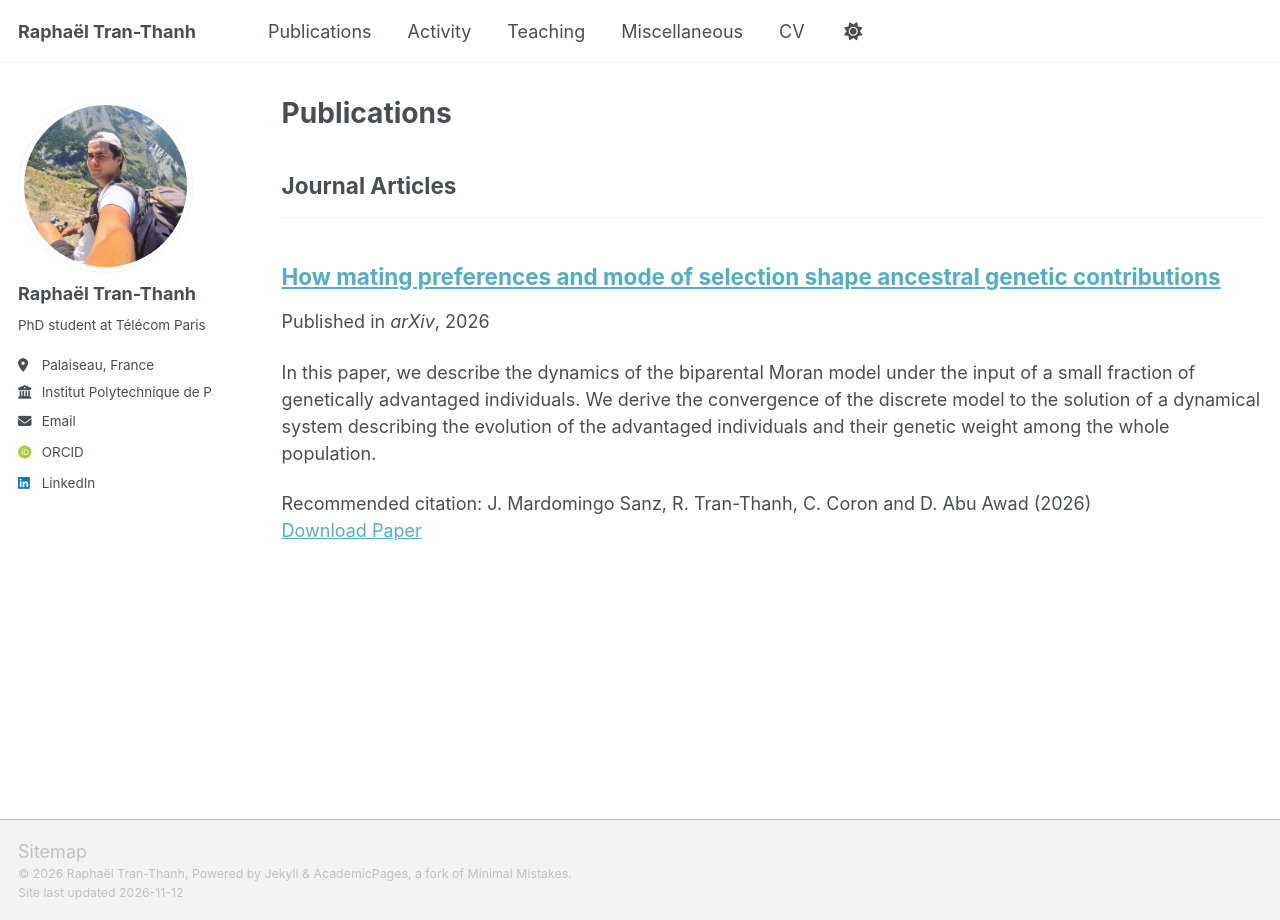
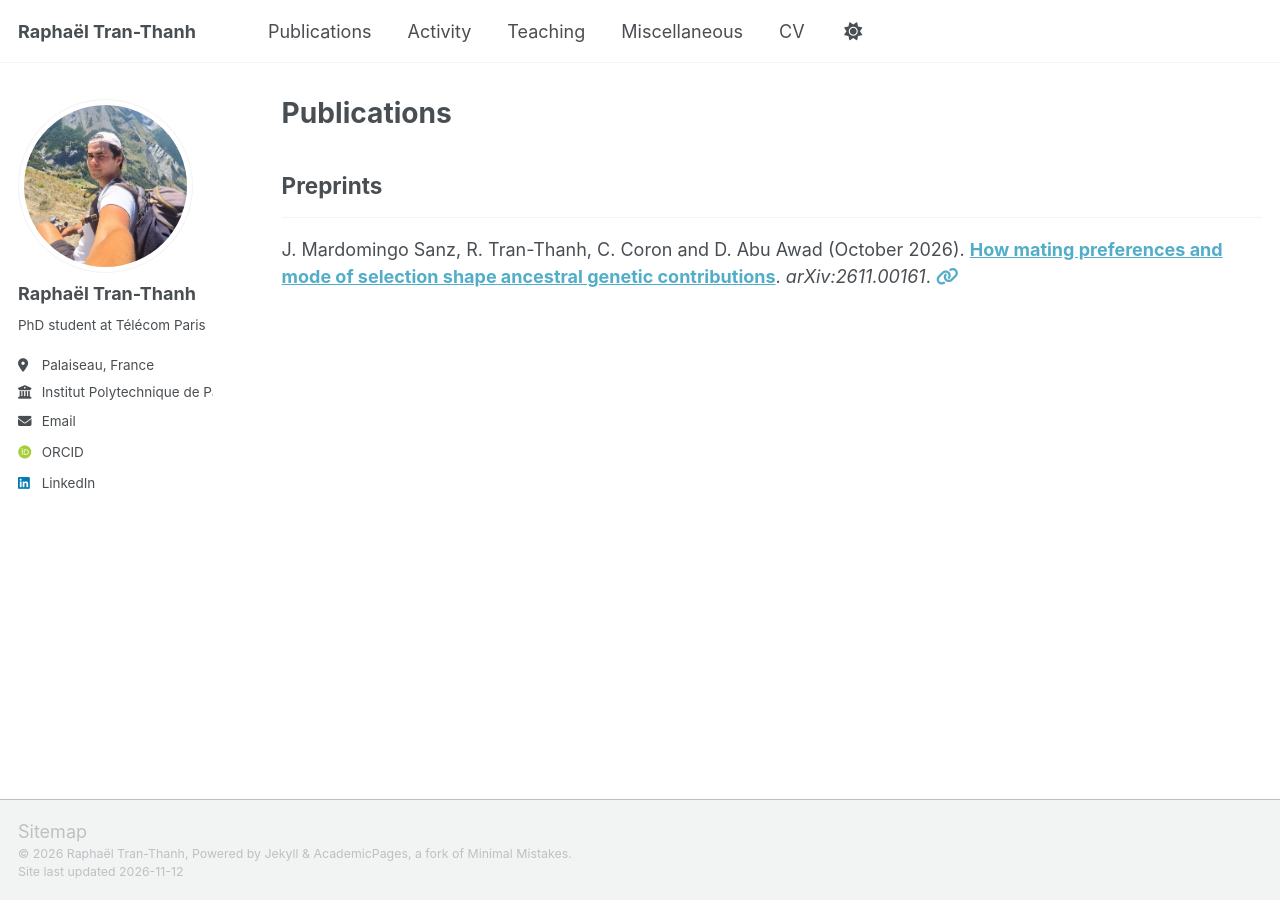
Before and after one commit to rtranthanh/rtranthanh.github.io, a Jekyll site: the page built from _pages/publications.html, in a window 1280 px wide. Built offline with Jekyll 4.4.1, drawn with Linux system fonts in a browser that asks for light colours; some web fonts are replaced; a script that is not in the unit is left out.

Commit message:
editing the publications page

```diff
--- a/_config.yml
+++ b/_config.yml
@@ -81,6 +81,8 @@ author:
 
 # Publication Category - The following the list of publication categories and their headings
 publication_category:
+  preprints:
+    title: 'Preprints'
   books:
     title: 'Books'
   manuscripts:
--- /dev/null
+++ b/_includes/archive-publication.html
@@ -0,0 +1,27 @@
+{% include base_path %}
+
+{% comment %}
+  Compact one-entry citation for the Publications page:
+  Authors (Month Year). Title (linked to paperurl). Venue.
+  A small link icon points to the publication's own page on this site.
+{% endcomment %}
+
+{% assign title = post.title | markdownify | remove: "<p>" | remove: "</p>" | strip %}
+{% assign authors = post.authors | default: post.citation %}
+{% assign link = post.paperurl | default: post.link %}
+
+<div class="list__item">
+  <article class="archive__item publication__item" itemscope itemtype="http://schema.org/ScholarlyArticle">
+    <p>
+      {% if authors %}<span itemprop="author">{{ authors }}</span>{% endif %}
+      {% if post.date %}(<time datetime="{{ post.date | date_to_xmlschema }}" itemprop="datePublished">{{ post.date | date: "%B %Y" }}</time>).{% endif %}
+      {% if link %}
+        <a href="{{ link }}" itemprop="url"><strong itemprop="headline">{{ title }}</strong></a>.
+      {% else %}
+        <strong itemprop="headline">{{ title }}</strong>.
+      {% endif %}
+      {% if post.venue %}<i>{{ post.venue }}</i>.{% endif %}
+      <a href="{{ base_path }}{{ post.url }}" rel="permalink" title="Details"><i class="fa fa-link" aria-hidden="true"></i><span class="sr-only">Details</span></a>
+    </p>
+  </article>
+</div>
--- a/_layouts/single.html
+++ b/_layouts/single.html
@@ -36,6 +36,9 @@ layout: default
 
         {% if page.collection == 'teaching' %}
           <p> {{ page.type }}, <i>{{ page.venue }}</i>, {{ page.date | default: "1900-01-01" | date: "%Y" }} </p>
+        {% elsif page.collection == 'publications' and page.authors %}
+          <p>{{ page.authors }}</p>
+          <p>{% if page.paperurl %}<a href="{{ page.paperurl }}"><i>{{ page.venue }}</i></a>{% else %}<i>{{ page.venue }}</i>{% endif %}, {{ page.date | date: "%B %Y" }}</p>
         {% elsif page.venue and page.date %}
           <p>Published in <i>{{ page.venue }}</i>, {{ page.date | default: "1900-01-01" | date: "%Y" }} </p>
         {% elsif page.date %}
--- a/_pages/publications.html
+++ b/_pages/publications.html
@@ -23,11 +23,11 @@ author_profile: true
         <h2>{{ category[1].title }}</h2><hr />
         {% assign title_shown = true %}
       {% endunless %}
-      {% include archive-single.html %}
+      {% include archive-publication.html %}
     {% endfor %}
   {% endfor %}
 {% else %}
   {% for post in site.publications reversed %}
-    {% include archive-single.html %}
+    {% include archive-publication.html %}
   {% endfor %}
 {% endif %}
--- a/_publications/2026-10-mating_preferences.md
+++ b/_publications/2026-10-mating_preferences.md
@@ -1,12 +1,12 @@
 ---
 title: "How mating preferences and mode of selection shape ancestral genetic contributions"
-collection: pre-publications
-category: manuscripts
-permalink: /publication/2026-10-mating_preferences.md
-excerpt: 'In this paper, we describe the dynamics of the biparental Moran model under the input of a small fraction of genetically advantaged individuals. We derive the convergence of the discrete model to the solution of a dynamical system describing the evolution of the advantaged individuals and their genetic weight among the whole population.'
+category: preprints
+permalink: /publication/2026-10-mating_preferences
+authors: 'J. Mardomingo Sanz, R. Tran-Thanh, C. Coron and D. Abu Awad'
 date: 2026-10-30
-venue: 'arXiv'
+venue: 'arXiv:2611.00161'
 paperurl: 'https://arxiv.org/abs/2611.00161'
-citation: 'J. Mardomingo Sanz, R. Tran-Thanh, C. Coron and D. Abu Awad (2026)'
+excerpt: 'We describe the dynamics of the biparental Moran model under the input of a small fraction of genetically advantaged individuals.'
+citation: 'J. Mardomingo Sanz, R. Tran-Thanh, C. Coron and D. Abu Awad (2026). How mating preferences and mode of selection shape ancestral genetic contributions. arXiv:2611.00161.'
 ---
-The contents above will be part of a list of publications, if the user clicks the link for the publication than the contents of section will be rendered as a full page, allowing you to provide more information about the paper for the reader. When publications are displayed as a single page, the contents of the above "citation" field will automatically be included below this section in a smaller font.
+**Abstract.** In this paper, we describe the dynamics of the biparental Moran model under the input of a small fraction of genetically advantaged individuals. We derive the convergence of the discrete model to the solution of a dynamical system describing the evolution of the advantaged individuals and their genetic weight among the whole population.
```
